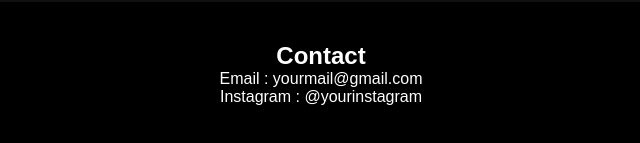
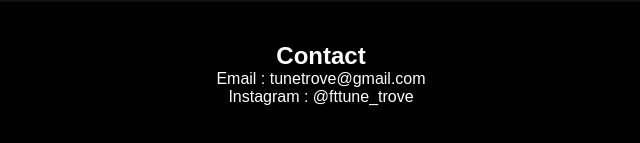
Before and after one commit to tunetrove889-sketch/tune., a plain HTML site: page index.html in a window 1280 px wide. Shown: the part 1646-1789 px from the top of the page, 319-959 px from the left. Drawn offline with Linux system fonts and the light colour scheme.

Commit message:
Update index.html

```diff
--- a/index.html
+++ b/index.html
@@ -120,9 +120,9 @@ Explore
 
 <h2>Contact</h2>
 
-<p>Email : yourmail@gmail.com</p>
+<p>Email : tunetrove@gmail.com</p>
 
-<p>Instagram : @yourinstagram</p>
+<p>Instagram : @fttune_trove</p>
 
 </footer>
 
```
